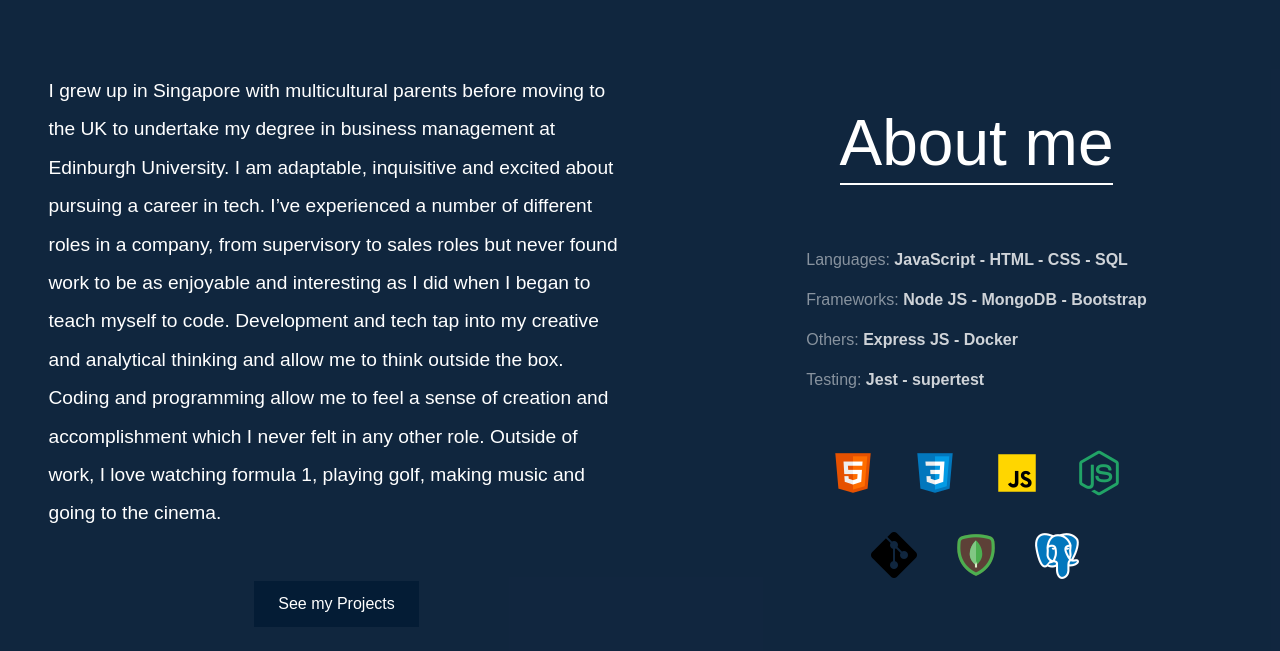
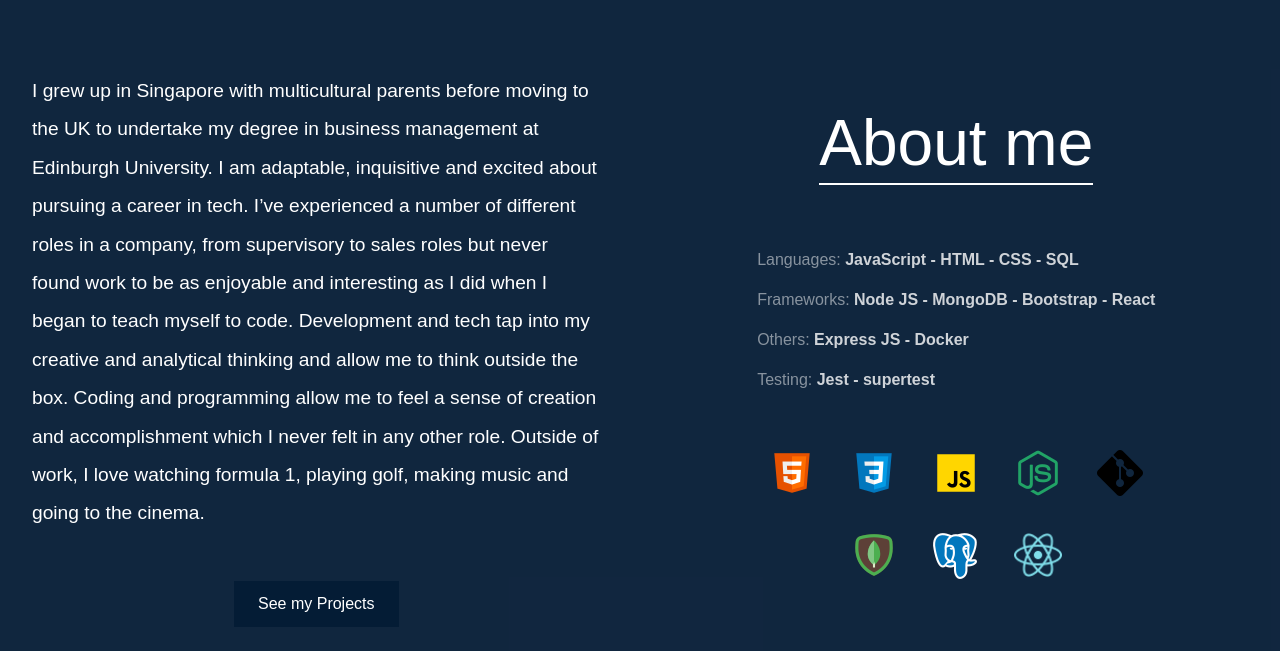
Before and after one commit to sigltech/sigl_portfolio, a website: page index.html in a window 1280 px wide. Shown: the part 948-1599 px from the top of the page. Drawn offline with Linux system fonts and the light colour scheme; a web font is replaced by a local one.

Commit message:
fixed projects.html path

```diff
--- a/index.html
+++ b/index.html
@@ -97,14 +97,14 @@
                         Coding and programming allow me to feel a sense of creation and accomplishment which I never felt in any
                         other role.
                         Outside of work, I love watching formula 1, playing golf, making music and going to the cinema.</p>
-                        <a type="button" href="./projects.html" class="btn">See my Projects</a>
+                        <a type="button" href="./src/pages/projects.html" class="btn">See my Projects</a>
                 </div>
 
                 <div class="section2-header">
                     <h1 id="about-me">About me</h1><br>
                     <ul>
                         <li class="tech-stacks">Languages: <span class="tech-stacks-styling2"><strong> JavaScript - HTML - CSS - SQL</strong></span></li>
-                        <li class="tech-stacks">Frameworks: <span class="tech-stacks-styling2"><strong> Node JS - MongoDB - Bootstrap</strong></span></li>
+                        <li class="tech-stacks">Frameworks: <span class="tech-stacks-styling2"><strong> Node JS - MongoDB - Bootstrap - React</strong></span></li>
                         <li class="tech-stacks">Others: <span class="tech-stacks-styling2"><strong> Express JS - Docker</strong></span></li>
                         <li class="tech-stacks">Testing: <span class="tech-stacks-styling2"><strong> Jest - supertest</strong></span></li>
                     </ul>
@@ -117,6 +117,7 @@
                         <li><img src="../assets/imgs/frameworks-logos/icons8-git-50.png" alt="git icon"></li>
                         <li><img src="../assets/imgs/frameworks-logos/icons8-mongodb-50.png" alt="mongodb icon"></li>
                         <li><img src="../assets/imgs/frameworks-logos/icons8-postgresql-50.png" alt="postgresql icon"></li>
+                        <li><img src="./assets/imgs/frameworks-logos/icons8-react-native-48.png" alt="React Icon" width="50px" height="50px"></li>
                     </ul>
                 </div>
 
```
Also changed, not shown: assets/imgs/frameworks-logos/icons8-react-100.png (added), assets/imgs/frameworks-logos/icons8-react-native-48.png (added).
